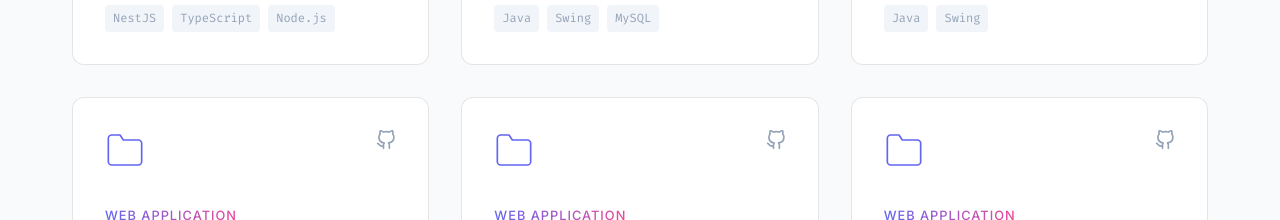
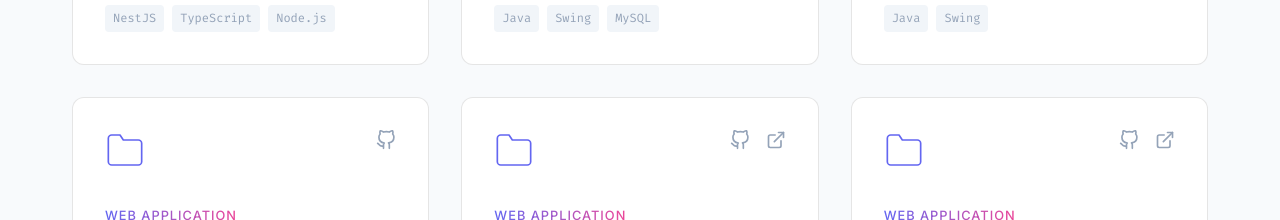
Before and after one commit to waqasjafri512/personel-portfolio, a React (Vite) app: page / in a window 1280 px wide. Shown: the part 6620-6840 px from the top of the page. Built offline with nearby package versions, Linux system fonts and the light colour scheme.

Commit message:
projects added

```diff
--- a/src/data/projects.js
+++ b/src/data/projects.js
@@ -112,7 +112,7 @@ export const projects = [
             'Responsive design and smooth user experience',
         ],
         techStack: ['React.js', 'Vite', 'JavaScript', 'CSS'],
-        liveUrl: null,
+        liveUrl: 'https://ijaz-portfolio-two.vercel.app/',
         githubUrl: 'https://github.com/waqasjafri512/Ijaz-portfolio',
     },
     {
@@ -126,8 +126,8 @@ export const projects = [
             'Responsive design and smooth user experience',
         ],
         techStack: ['React.js', 'Vite', 'JavaScript', 'CSS'],
-        liveUrl: null,
-        githubUrl: 'https://github.com/waqasjafri512/Ijaz-portfolio',
+        liveUrl: 'https://personel-portfolio-liart.vercel.app/',
+        githubUrl: 'https://github.com/waqasjafri512/personel-portfolio',
     },
     {
         id: 10,
```
